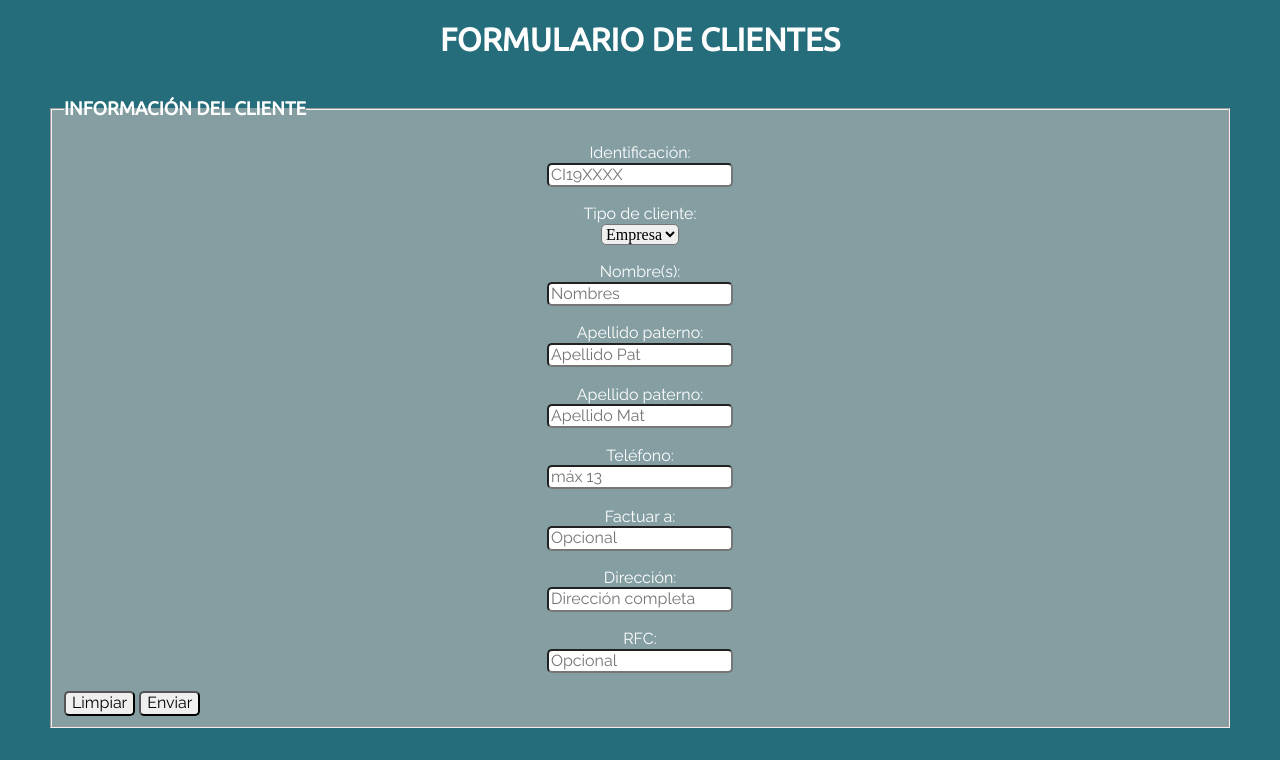
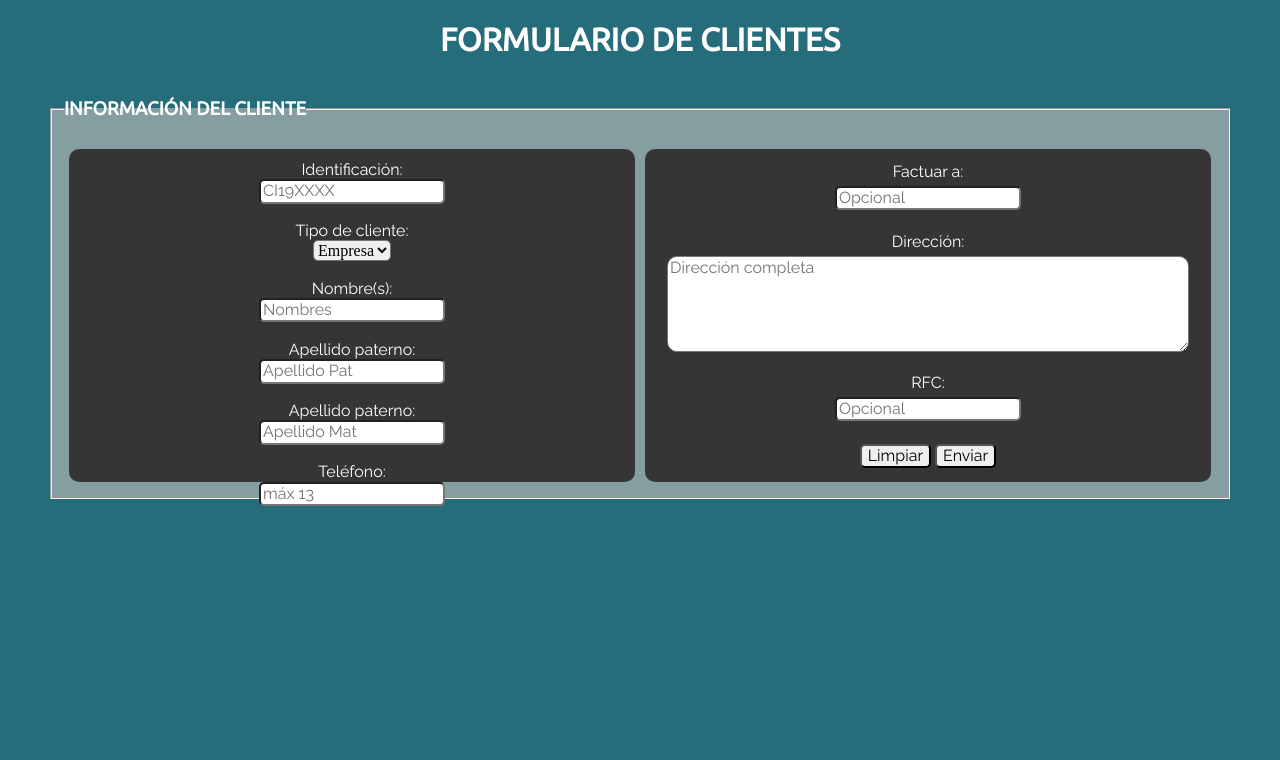
Before and after one commit to TecAbel/SASI, a PHP site: page /nav/frmClientes.php in a window 1280 px wide. Shown: the part 40-800 px from the top of the page. Run offline with PHP 8.4, Linux system fonts and the light colour scheme; the visitor is signed in with stand-in values (Sample User, id 1); some libraries are stand-ins or nearby versions.

Commit message:
formato para fomularios

```diff
--- a/css/frmClientes.css
+++ b/css/frmClientes.css
@@ -3,3 +3,18 @@
 section.registros{
     padding-top: 40px;
 }
+
+textarea{
+	width: 95%;
+	margin: auto;
+	border-radius: 10px;
+	height: 90px;
+}
+
+.botones{
+	margin: auto;
+}
+
+fieldset{
+	height: 400px;
+}
--- a/css/general.css
+++ b/css/general.css
@@ -7,7 +7,7 @@ h1,h2,h3,h4{
     font-family: 'Ubuntu', sans-serif;
     text-transform: uppercase;
 }
-label, input,p,a{
+label, input,p,a,textarea{
     font-family: 'Raleway', sans-serif;
 }
 fieldset{
--- a/css/menu.css
+++ b/css/menu.css
@@ -32,6 +32,7 @@ div.contenedor div a{
 	flex-direction: row;
 	justify-content: space-between;
 	width: 100%;
+	height: 100%;
 }
 .izq div, .izq a{
 	height: 48%;
--- a/nav/frmClientes.php
+++ b/nav/frmClientes.php
@@ -23,6 +23,7 @@
     <link href="https://fonts.googleapis.com/css?family=Anton" rel="stylesheet">
     <link rel="stylesheet" href="../css/frmClientes.css">
     <link rel="stylesheet" href="../css/estiloheader.css">
+    <link rel="stylesheet" href="../css/menu.css">
     <title>SASI | Registro Clientes</title>
 </head>
 <body>
@@ -41,6 +42,8 @@
         <h1>Formulario de clientes</h1>
             <fieldset>
                 <legend><h3>Información del cliente</h3></legend>
+                <div class="contenedorPrincipal">
+                    <div class="contenedor izq">
                         <label for="gc_cli">Identificación: </label>
                         <input type="text" id="gc_cli" placeholder="CI19XXXX" required>
                         <br>
@@ -62,17 +65,24 @@
                         <label for="tel">Teléfono: </label>
                         <input type="text" id="tel" placeholder="máx 13" required>
                         <br>
+                    </div>
+                    <div class="contenedor">
+
                         <label for="fat">Factuar a: </label>
                         <input type="text" id="fact" placeholder="Opcional">
                         <br>
                         <label for="direccion">Dirección: </label>
-                <input type="text" id="direccion" placeholder="Dirección completa" required>
+                        <textarea id="direccion" placeholder="Dirección completa"></textarea>
                         <br>
                         <label for="rfc">RFC: </label>
                         <input type="text" id="rfc" placeholder="Opcional">
                         <br>
+                        <span class="botones">
                             <input class="limpiar" type="reset" value="Limpiar">
                             <input class="enviar" type="submit" value="Enviar">
+                        </span>
+                    </div>
+                </div>
             </fieldset>
         </form>
     </section>
--- a/nav/menu.php
+++ b/nav/menu.php
@@ -62,9 +62,6 @@
             </div>
         </fieldset>
         <br>
-        <fieldset>
-
-        </fieldset>
     </section>
 </body>
 </html>
```
Lines whose indentation alone changed are shown as unchanged.
